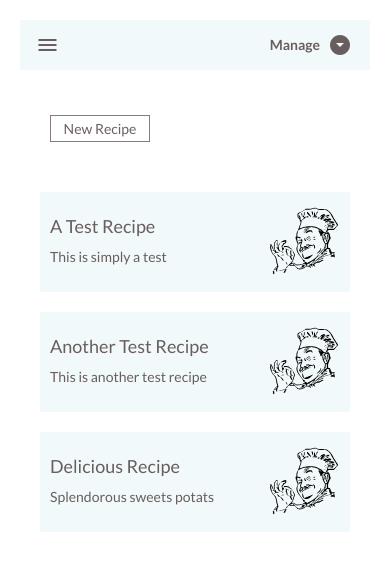
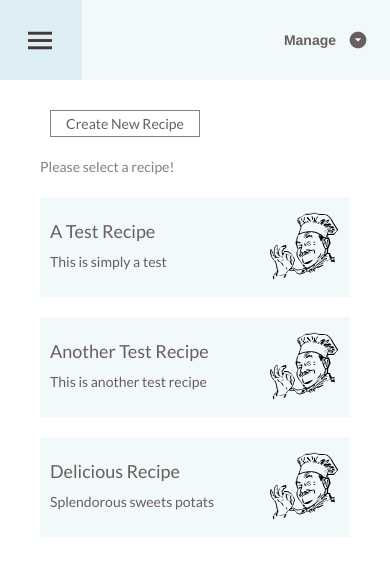
Before and after one commit to nicobartholom3w/shopping_recipe_app, an Angular app in the folder shopping_recipe_app/: page /recipes in a window 390 px wide. Shown: the top 576 px of the page. Built offline with nearby package versions, Linux system fonts and the light colour scheme.

Commit message:
(feat) Changed overall layout for better accessability. e.g. larger header & buttons.

```diff
--- a/shopping_recipe_app/src/app/app.component.html
+++ b/shopping_recipe_app/src/app/app.component.html
@@ -1,9 +1,6 @@
 <link href="https://fonts.googleapis.com/icon?family=Material+Icons" rel="stylesheet">
-<div class="main">
-
   <app-header></app-header>
 
-  <div class="body">
+  <div class="main">
       <router-outlet></router-outlet>
   </div>
-</div>
--- a/shopping_recipe_app/src/app/app.component.scss
+++ b/shopping_recipe_app/src/app/app.component.scss
@@ -1,6 +1,6 @@
 
 .main {
-    padding: 2rem;
+    padding: 2rem 4rem;
     font-family: 'Lato', sans-serif;
     color: rgba(70, 55, 55, .65);
 }
--- a/shopping_recipe_app/src/app/header/header.component.scss
+++ b/shopping_recipe_app/src/app/header/header.component.scss
@@ -1,7 +1,8 @@
 
 .navi {
-    height: 5rem;
+    height: 8rem;
     width: 100%;
+    box-sizing: border-box;
     display: flex;
     background-color: rgba(128, 190, 209, 0.1);
 
@@ -17,18 +18,21 @@
         height: 100%;
         display: flex;
         justify-content: space-between;
-        width: 39rem;
+        width: 60rem;
     }
 
     &__link {
         color: rgba(70, 55, 55, .8);
-
         text-decoration: none;
-        padding: .75rem 1rem;
+        padding: 0 2rem;
+        white-space: nowrap;
+        width: 100%;
         height: 100%;
         display: flex;
+        justify-content: center;
         align-items: center;
         transition: all .3s;
+        text-align: center;
 
         &:hover {
             color: rgba(70, 55, 55, 1);
@@ -37,18 +41,22 @@
     }
 
     &__header {
-        font-size: 2.5rem;
-        min-width: 16rem;
+        font-size: 3.5rem;
+        // min-width: 16rem;
+        &-title {
+            padding: 0 3rem 0 2.75rem;
+        }
     }
 
     &__list {
         height: 100%;
         display: flex;
         justify-content: space-between;
-        width: 20rem;
+        // width: 40rem;
 
         &-item {
-            font-size: 1.5rem;
+            font-size: 2rem;
+            // width: 15rem;
         }
     }
 
@@ -74,12 +82,13 @@
         align-items: center;
 
         &-manage {
-            padding-left: 2rem;
+            padding-left: 2.25rem;
         }
     }
 
     &-icon {
-        padding: 2rem;
+        margin-left: 1rem;
+        font-size: 2rem;
         display: flex;
         align-items: center;
         justify-content: center;
@@ -92,11 +101,13 @@
         align-items: center;
         position: absolute;
         transition: all .3s;
+        width: 100%;
 
         &-item {
             color:  rgba(70, 55, 55, .8);
-            width: 120.5px;
-            padding-left: 2rem;
+            // width: 120.5px;
+            width: 100%;
+            padding-left: 2.25rem;
             text-decoration: none;
             transition: all .3s;
 
@@ -118,25 +129,30 @@
     }
 
 }
-
 .main-icon {
-    display: none;
+    display: flex;
+    align-items: center;
+    justify-content: center;
+    // padding: 1.75rem;
+    font-size: 3.5rem;
 }
 
-@media (max-width: 505px) {
+
+
+@media (max-width: 650px) {
 
     .navi {
 
         &__menu {
-            display: block;
+            display: flex;
+
+            &-dropdown {
+                padding: 0 3rem 0 1.75rem;
+            }
         }
 
         &__left {
-            width: 22px;
-        }
-
-        &__header {
-            display: none;
+            justify-content: flex-start;
         }
 
         &__collapse {
@@ -145,11 +161,17 @@
     }
 
     .main-icon {
-        display: inline-block;
-        display: flex;
-        align-items: center;
-        justify-content: center;
-        padding: 1.75rem;
+
     }
 
+
 }
+
+@media (max-width: 500px) {
+    .navi {
+
+        &__header {
+            display: none;
+        }
+    }
+}
--- a/shopping_recipe_app/src/app/recipes/recipe-list/recipe-list.component.html
+++ b/shopping_recipe_app/src/app/recipes/recipe-list/recipe-list.component.html
@@ -1,4 +1,5 @@
-<div role="button" class="button button__recipe">New Recipe</div>
+<div role="button" class="button button__recipe">Create New Recipe</div>
+<div class="info-text">Please select a recipe!</div>
 <div class="recipe-list">
     <app-recipe-item
     *ngFor="let recipeEl of recipes"
--- a/shopping_recipe_app/src/app/recipes/recipe-list/recipe-list.component.scss
+++ b/shopping_recipe_app/src/app/recipes/recipe-list/recipe-list.component.scss
@@ -6,7 +6,7 @@
     color:  rgba(70, 55, 55, .8);
     text-align: center;
     padding: .25rem;
-    width: 10rem;
+    max-width: 15rem;
     transition: all .3s;
 
     &:hover {
@@ -14,8 +14,12 @@
         color: white;
     }
     &__recipe {
-        margin-bottom: 4rem;
+        // margin-bottom: 4rem;
     }
+}
+
+.info-text {
+    padding: 1rem 0;
 }
 
 .recipe-list {
--- a/shopping_recipe_app/src/app/recipes/recipes.component.html
+++ b/shopping_recipe_app/src/app/recipes/recipes.component.html
@@ -1,9 +1,10 @@
 
 <app-recipe-list></app-recipe-list>
+
 <!-- <app-recipe-detail
     *ngIf="selectedRecipe; else infoText"
     [recipe]="selectedRecipe"></app-recipe-detail> -->
     <!-- <app-recipe-detail></app-recipe-detail> -->
-<ng-template #infoText>
-    <div class="info-text">Please select a recipe!</div>
-</ng-template>
+<!-- <ng-template #infoText> -->
+
+<!-- </ng-template> -->
--- a/shopping_recipe_app/src/index.html
+++ b/shopping_recipe_app/src/index.html
@@ -2,7 +2,7 @@
 <html lang="en">
 <head>
   <meta charset="utf-8">
-  <title>MyFirstApp</title>
+  <title>Shopping List & Recipes App</title>
   <base href="/">
 
   <meta name="viewport" content="width=device-width, initial-scale=1">
```
